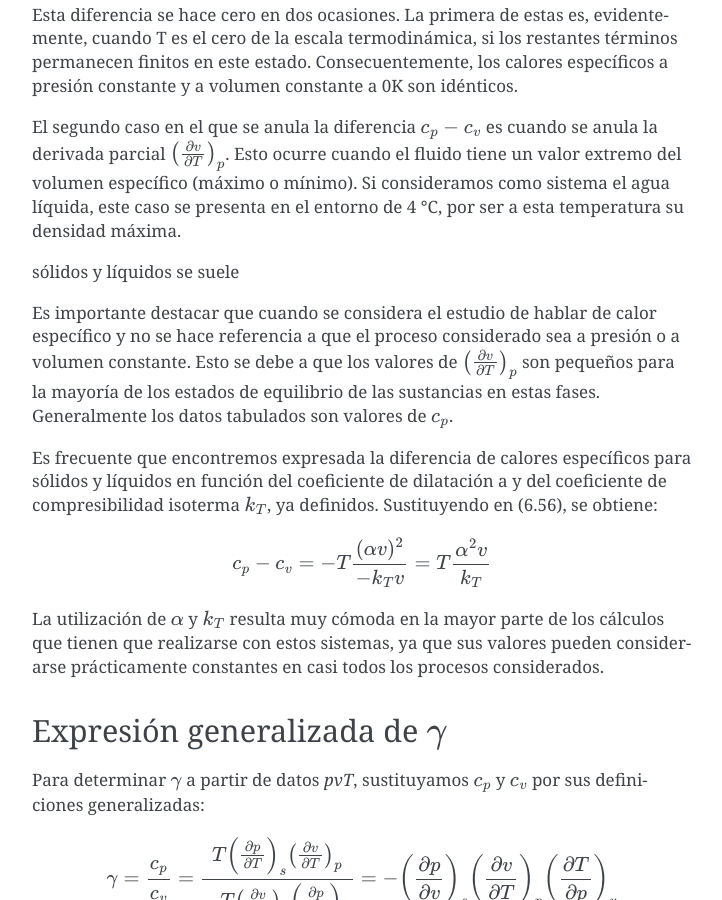
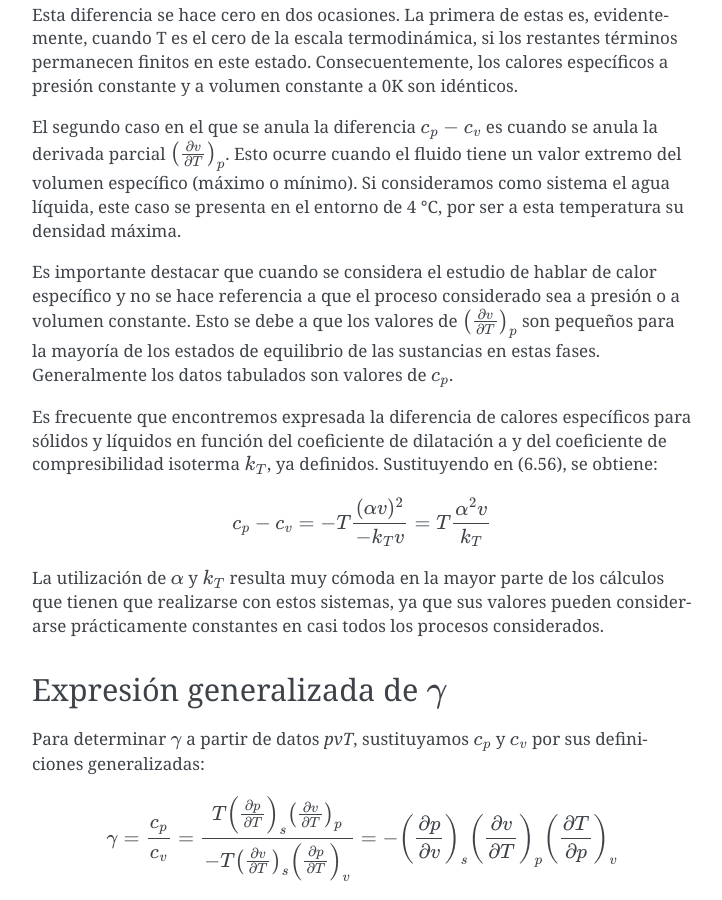
Before and after one commit to mantielero/termodinamica, a Sphinx documentation site: the page built from source/rtg_cp_cv_gamma.rst, in a window 1280 px wide and 900 px high, scrolled down 3355 px. Shown: the whole window, without its empty margins (388-1110 px from the left). Built offline with Sphinx 7.4.7, drawn with Linux system fonts in a browser that asks for light colours; pages that are not in the unit, such as notebooks, are missing from menus.

Commit message:
Update rtg_cp_cv_gamma.rst

```diff
--- a/source/rtg_cp_cv_gamma.rst
+++ b/source/rtg_cp_cv_gamma.rst
@@ -122,8 +122,6 @@ Esta diferencia se hace cero en dos ocasiones. La primera de estas es, evidentem
 
 El segundo caso en el que se anula la diferencia :math:`c_p-c_v` es cuando se anula la derivada parcial :math:`\left(\frac{\partial v}{\partial T}\right)_p`. Esto ocurre cuando el fluido tiene un valor extremo del volumen específico (máximo o mínimo). Si consideramos como sistema el agua líquida, este caso se presenta en el entorno de 4 °C, por ser a esta temperatura su densidad máxima.
 
-sólidos y líquidos se suele
-
 Es importante destacar que cuando se considera el estudio de hablar de calor específico y no se hace referencia a que el proceso considerado sea a presión o a volumen constante. Esto se debe a que los valores de :math:`\left(\frac{\partial v}{\partial T}\right)_p` son pequeños para la mayoría de los estados de equilibrio de las sustancias en estas fases. Generalmente los datos tabulados son valores de :math:`c_p`.
 
 Es frecuente que encontremos expresada la diferencia de calores específicos para sólidos y líquidos en función del coeficiente de dilatación a y del coeficiente de compresibilidad isoterma :math:`k_T`, ya definidos. Sustituyendo en (6.56), se obtiene:
```
